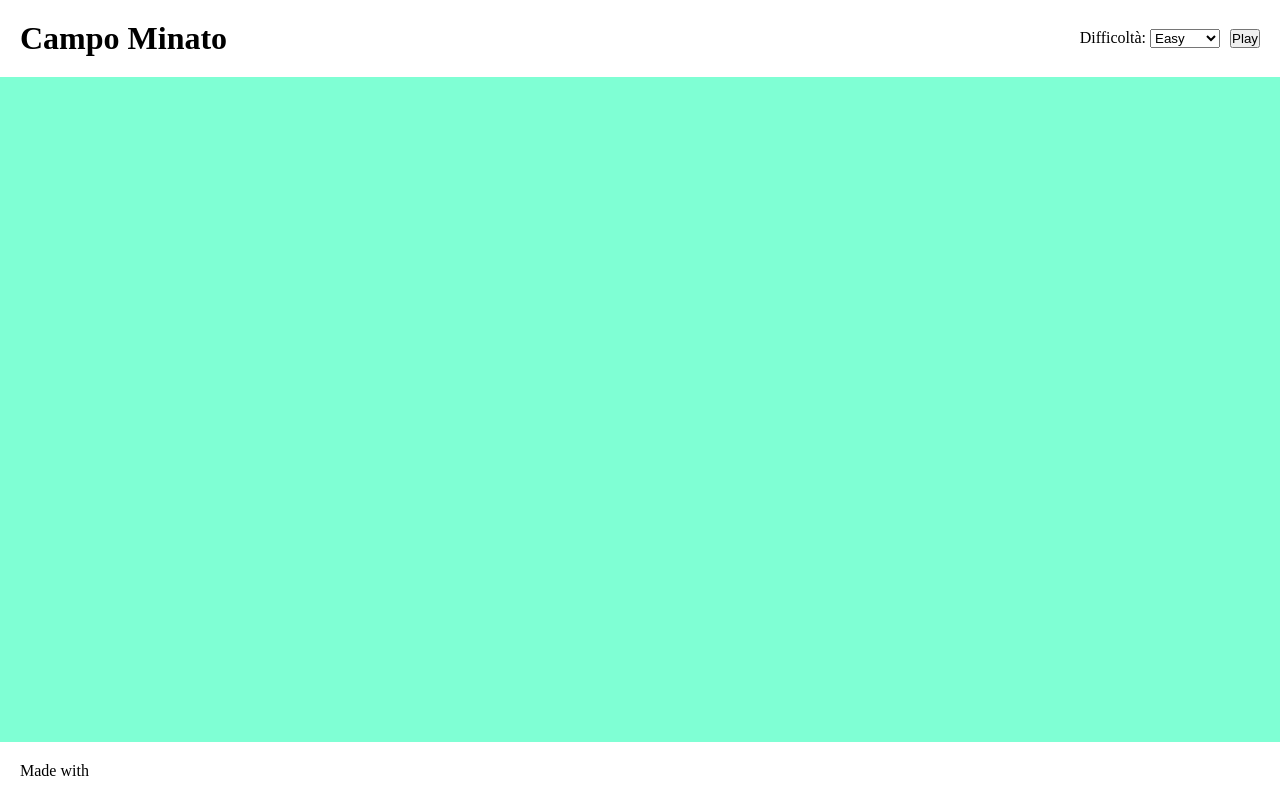
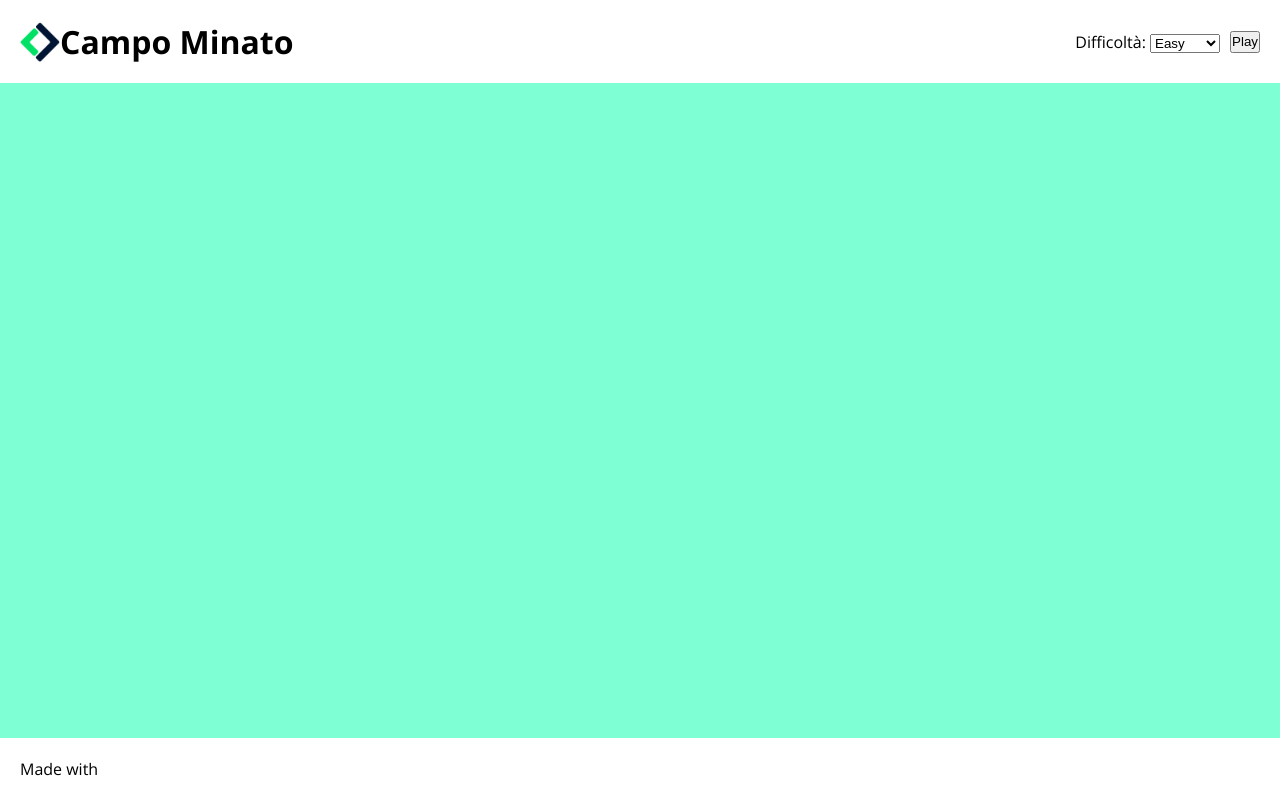
Before and after one commit to eugeniarossi/js-campominato-grid, a plain HTML site: page index.html in a window 1280 px wide. Drawn offline with nearby package versions, Linux system fonts and the light colour scheme.

Commit message:
img & font

```diff
--- a/css/style.css
+++ b/css/style.css
@@ -16,6 +16,7 @@ body {
     height: 100vh;
     display: flex;
     flex-direction: column;
+    font-family: 'Open Sans', sans-serif;
 }
 
 /*************
@@ -28,6 +29,16 @@ header {
     align-items: center;
     padding: 1.25rem;
 }
+
+header .title {
+    display: flex;
+    align-items: center;
+}
+
+header img {
+    max-height: 2.5rem;
+}
+
 
 .controls {
     display: flex;
--- a/index.html
+++ b/index.html
@@ -6,6 +6,11 @@
     <meta http-equiv="X-UA-Compatible" content="IE=edge">
     <meta name="viewport" content="width=device-width, initial-scale=1.0">
     <title>Campo Minato</title>
+    <!-- fonts google -->
+    <link rel="preconnect" href="https://fonts.googleapis.com">
+    <link rel="preconnect" href="https://fonts.gstatic.com" crossorigin>
+    <link href="https://fonts.googleapis.com/css2?family=Open+Sans:wght@400;600;700&display=swap" rel="stylesheet">
+    <!-- /fonts google -->
     <!-- css -->
     <link rel="stylesheet" href="css/style.css">
 </head>
@@ -15,6 +20,7 @@
     <header>
         <!-- title -->
         <div class="title">
+            <img src="img/logo-boolean.png" alt="img">
             <h1>Campo Minato</h1>
         </div>
         <!-- /title -->
```
Also changed, not shown: img/logo-boolean.png (added).
